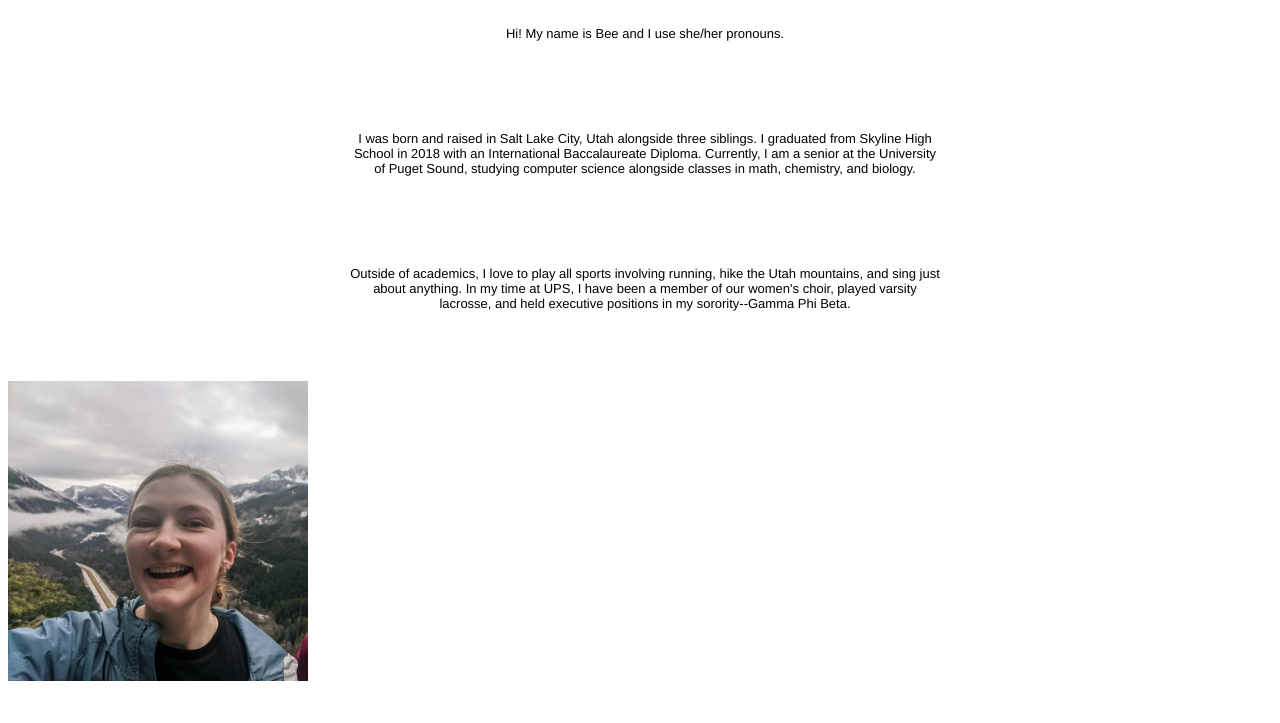
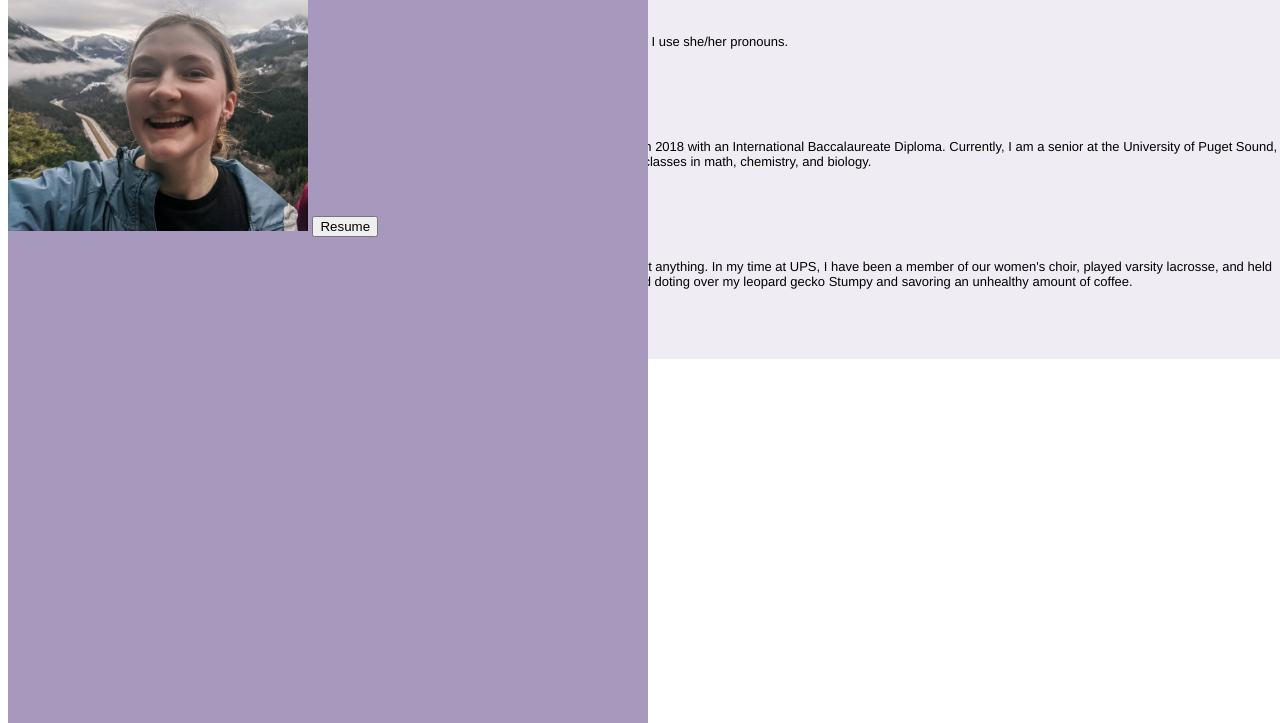
Before and after one commit to bbridge0200/bbridge0200.github.io, a plain HTML site: page index.html in a window 1280 px wide. Shown: the part 77-800 px from the top of the page. Drawn offline with Linux system fonts and the light colour scheme.

Commit message:
Added button to index.html and default.css

```diff
--- a/default.css
+++ b/default.css
@@ -1,6 +1,8 @@
+
 .page {
-    width: 600px;
-    margin: 0 auto;
+    position: absolute;
+
+    background-color: rgba(177, 164, 197, 0.205);
     font-family: Helvetica, Arial, sans-serif;
     text-align: center;
 }
@@ -11,3 +13,14 @@ p {
     font-size: 13px;
 
   }
+.sidebar{
+    height: 100%;
+    width: 50%;
+    position: fixed;
+    z-index: 1;
+    margin: 0 auto;
+    background-color: rgb(167, 152, 190);
+
+    font-family: Helvetica, Arial, sans-serif;
+    text-align: left;
+}
--- a/index.html
+++ b/index.html
@@ -27,11 +27,14 @@ Date: 09/19/2021-->
           the Utah mountains, and sing just about anything.
           In my time at UPS, I have been a member of our women's choir, played varsity
           lacrosse, and held executive positions in my sorority--Gamma Phi Beta.
+          Around campus, I can be found doting over my leopard gecko Stumpy and savoring
+          an unhealthy amount of coffee.
         </p>
    </div>
    <div class='sidebar'>
        <!--photo here-->
        <img src='images/resumepic.jpeg' width='300' alt='A photo'/>
+       <button> Resume</button>
    </div>
   </body>
 </html>
```
